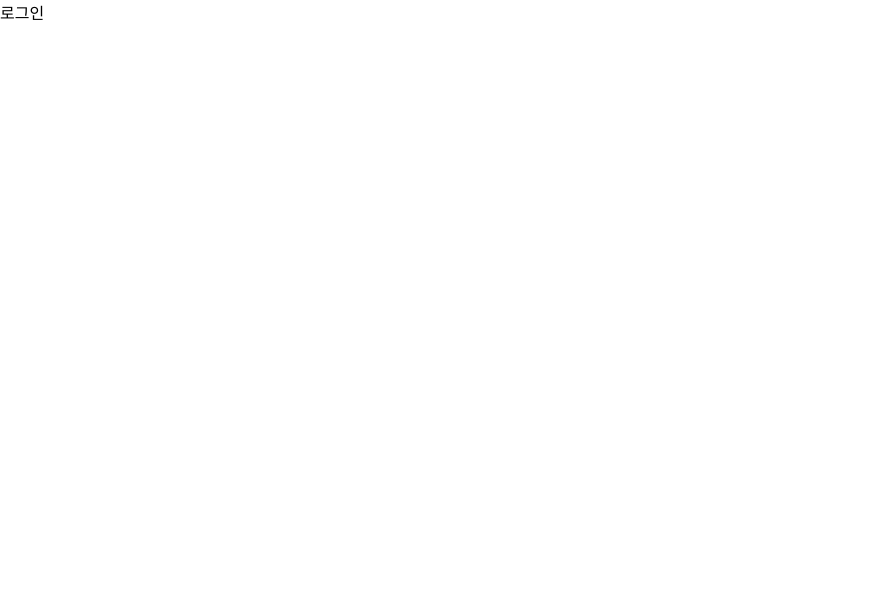
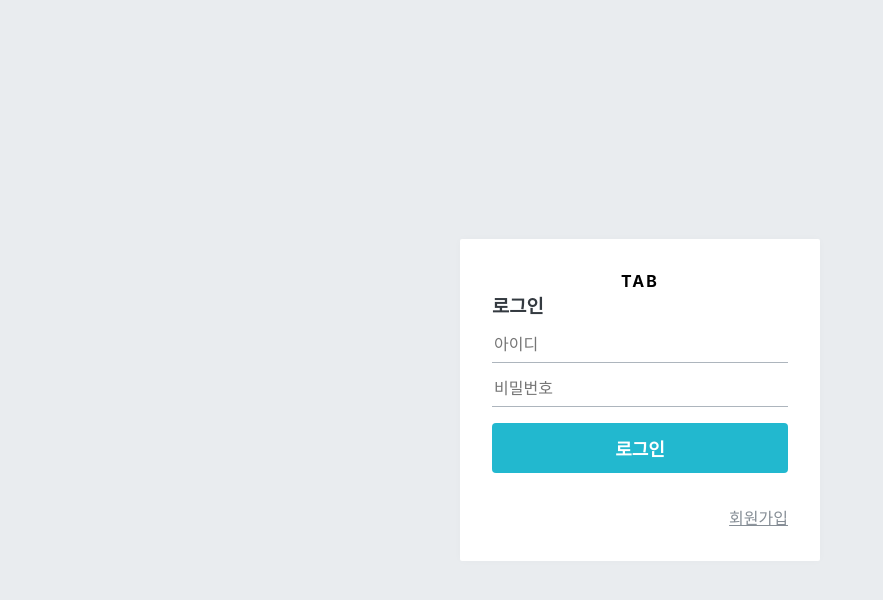
Before and after one commit to Jason9789/TAB_website, a React (Create React App) app in the folder tab-frontend/: page /login in a window 1280 px wide. Shown: the top 600 px of the page, without its empty margins (0-883 px from the left). Built offline with nearby package versions, Linux system fonts and the light colour scheme.

Commit message:
add AuthTemplate

```diff
--- /dev/null
+++ b/tab-frontend/src/components/auth/AuthForm.js
@@ -0,0 +1,109 @@
+import React from 'react';
+import styled from 'styled-components';
+import { Link } from 'react-router-dom';
+import palette from '../../lib/styles/palette';
+import Button from '../common/Button';
+
+/**
+ * 회원가입 또는 로그인 폼을 보여 준다.
+ */
+
+const AuthFormBlock = styled.div`
+  h3 {
+    margin: 0;
+    color: ${palette.gray[8]};
+    margin-bottom: 1rem;
+  }
+`;
+
+/**
+ * 스타일링된 input
+ */
+const StyledInput = styled.input`
+  font-size: 1rem;
+  border: none;
+  border-bottom: 1px solid ${palette.gray[5]};
+  padding-bottom: 0.5rem;
+  outline: none;
+  width: 100%;
+  &:focus {
+    color: $oc-teal-7;
+    border-bottom: 1px solid ${palette.gray[7]};
+  }
+  & + & {
+    margin-top: 1rem;
+  }
+`;
+
+/**
+ * 폼 하단에 로그인 혹은 회원가입 링크를 보여 줌
+ */
+const Footer = styled.div`
+  margin-top: 2rem;
+  text-align: right;
+  a {
+    color: ${palette.gray[6]};
+    text-decoration: underline;
+    &:hover {
+      color: ${palette.gray[9]};
+    }
+  }
+`;
+
+const ButtonWithMarginTop = styled(Button)`
+  margin-top: 1rem;
+`;
+
+const textMap = {
+  login: '로그인',
+  register: '회원가입',
+};
+
+const AuthForm = ({ type }) => {
+  const text = textMap[type];
+  return (
+    <AuthFormBlock>
+      <h3>{text}</h3>
+      <form>
+        <StyledInput
+          autoComplete="username"
+          name="username"
+          placeholder="아이디"
+        />
+        <StyledInput
+          autoComplete="new-password"
+          anme="password"
+          placeholder="비밀번호"
+          type="password"
+        />
+        {type === 'register' && (
+          <StyledInput
+            autoComplete="new-password"
+            name="passwordConfirm"
+            placeholder="비밀번호 확인"
+            type="password"
+          />
+        )}
+        {type === 'register' && (
+          <StyledInput autoComplete="name" name="name" placeholder="이름" />
+        )}
+        {type === 'register' && (
+          <StyledInput autoComplete="email" name="email" placeholder="이메일" />
+        )}
+
+        <ButtonWithMarginTop cyan fullWidth style={{ marginTop: '1rem' }}>
+          {text}
+        </ButtonWithMarginTop>
+      </form>
+      <Footer>
+        {type === 'login' ? (
+          <Link to="/register">회원가입</Link>
+        ) : (
+          <Link to="/login">로그인</Link>
+        )}
+      </Footer>
+    </AuthFormBlock>
+  );
+};
+
+export default AuthForm;
--- /dev/null
+++ b/tab-frontend/src/components/auth/AuthTemplate.js
@@ -0,0 +1,53 @@
+import React from 'react';
+import styled from 'styled-components';
+import palette from '../../lib/styles/palette';
+import { Link } from 'react-router-dom';
+
+/**
+ * 회원가입/로그인 페이지의 레이아웃을 담당하는 컴포넌트
+ */
+
+const AuthTemplateBlock = styled.div`
+  position: absolute;
+  left: 0;
+  top: 0;
+  bottom: 0;
+  right: 0;
+  background: ${palette.gray[2]};
+  /* flex로 내부 내용 중앙 정렬 */
+  display: fles;
+  flex-direction: column;
+  justify-content: center;
+  align-items: center;
+`;
+
+/* 흰색 박스 */
+const WhiteBox = styled.div`
+  .logo-area {
+    display: block;
+    padding-botton: 2rem;
+    text-align: center;
+    font-weight: bold;
+    letter-spacing: 2px;
+  }
+  box-shadow: 0 0 8px rgba(0, 0, 0, 0.025);
+  padding: 2rem;
+  width: 360px;
+  background: white;
+  border-radius: 2px;
+`;
+
+const AuthTemplate = ({ children }) => {
+  return (
+    <AuthTemplateBlock>
+      <WhiteBox>
+        <div className="logo-area">
+          <Link to="/">TAB</Link>
+        </div>
+        {children}
+      </WhiteBox>
+    </AuthTemplateBlock>
+  );
+};
+
+export default AuthTemplate;
--- a/tab-frontend/src/components/common/Button.js
+++ b/tab-frontend/src/components/common/Button.js
@@ -1,5 +1,5 @@
 import React from 'react';
-import styled from 'styled-components';
+import styled, { css } from 'styled-components';
 import palette from '../../lib/styles/palette';
 
 const StyledButton = styled.button`
@@ -16,6 +16,23 @@ const StyledButton = styled.button`
   &:hover {
     background: ${palette.gray[6]};
   }
+  ${props =>
+    props.fullWidth &&
+    css`
+      padding-top: 0.75rem;
+      padding-bottom: 0.75rem;
+      width: 100%;
+      font-size: 1.125rem;
+    `}
+
+  ${props =>
+    props.cyan &&
+    css`
+      background: ${palette.cyan[5]};
+      &:hover {
+        background: ${palette.cyan[4]};
+      }
+    `}
 `;
 
 const Button = props => <StyledButton {...props} />;
--- a/tab-frontend/src/pages/LoginPage.js
+++ b/tab-frontend/src/pages/LoginPage.js
@@ -1,7 +1,13 @@
 import React from 'react';
+import AuthTemplate from '../components/auth/AuthTemplate';
+import AuthForm from '../components/auth/AuthForm';
 
 const LoginPage = () => {
-  return <div>로그인</div>;
+  return (
+    <AuthTemplate>
+      <AuthForm type="login" />
+    </AuthTemplate>
+  );
 };
 
 export default LoginPage;
--- a/tab-frontend/src/pages/RegisterPage.js
+++ b/tab-frontend/src/pages/RegisterPage.js
@@ -1,7 +1,13 @@
 import React from 'react';
+import AuthTemplate from '../components/auth/AuthTemplate';
+import AuthForm from '../components/auth/AuthForm';
 
 const Register = () => {
-  return <div>회원 가입</div>;
+  return (
+    <AuthTemplate>
+      <AuthForm type="register" />
+    </AuthTemplate>
+  );
 };
 
 export default Register;
```
Also changed, not shown: tab-frontend/src/components/base/Header.js (added, +14 -0 lines).
